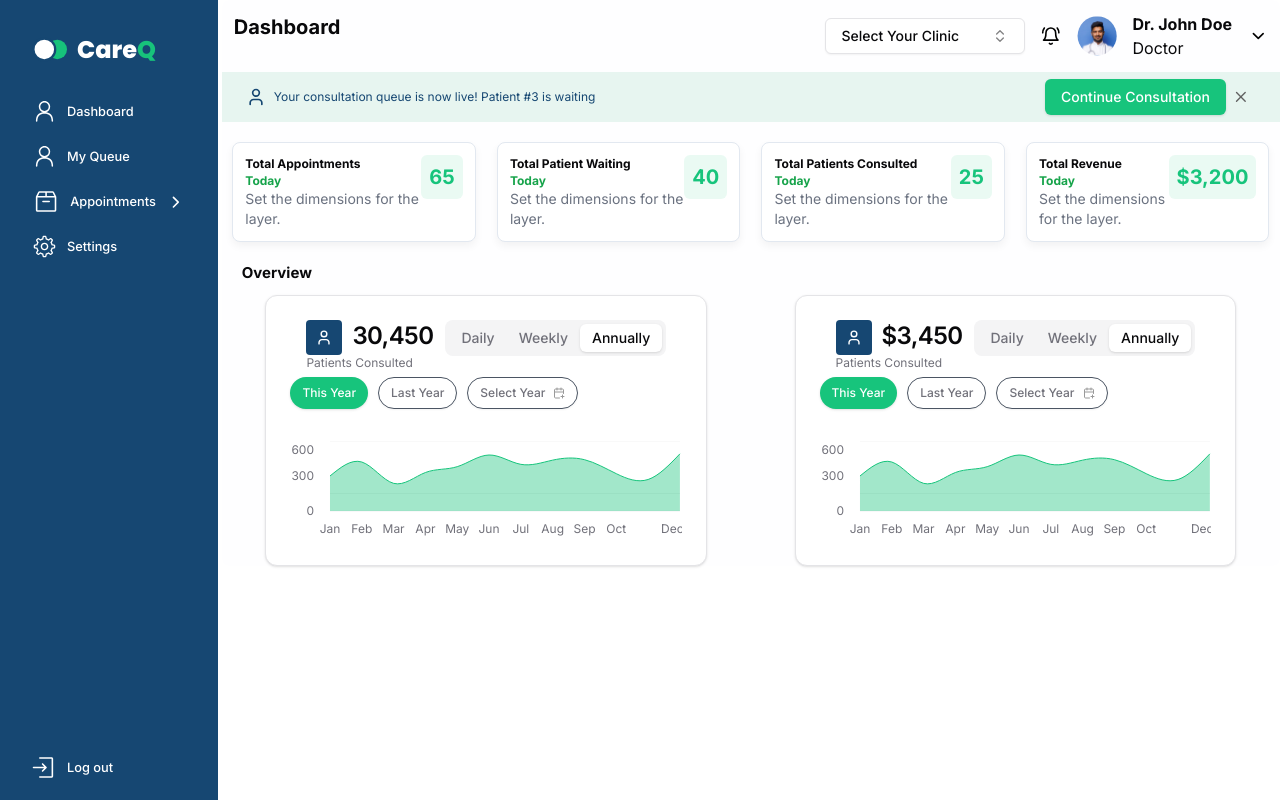
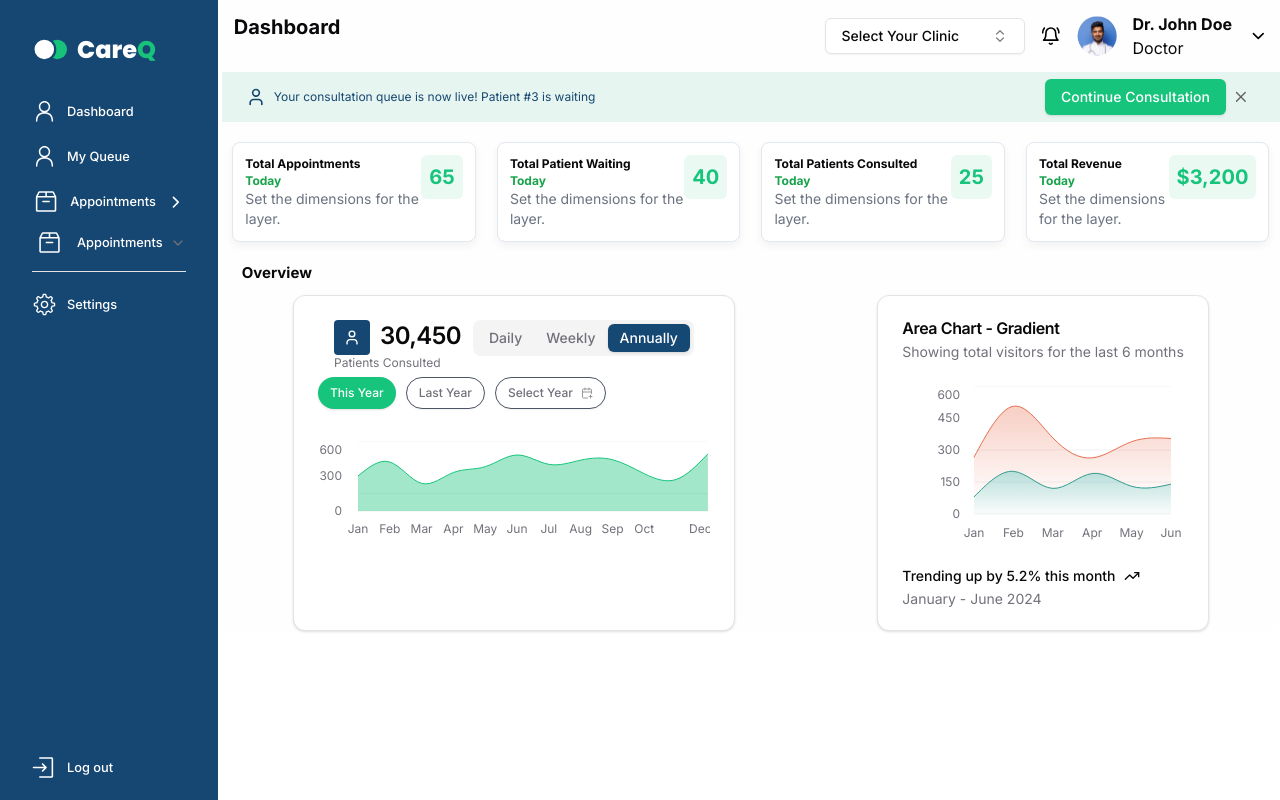
Before and after one commit to ShahidMollick/careq-webapp, a Next.js app: page /dashboard in a window 1280 px wide. Built offline with nearby package versions, Linux system fonts and the light colour scheme.

Commit message:
gradiant added

```diff
--- a/src/app/dashboard/page.tsx
+++ b/src/app/dashboard/page.tsx
@@ -6,8 +6,9 @@ import Image from "next/image";
 import { Button } from "@/components/ui/button";
 import MetricBox from '@/components/ui/metric-box';
 import MetricBoxCustom from '@/components/ui/metric-box-custom';
-import { Component } from '@/components/ui/graph-card1';
+import { PatientGraph } from '@/components/ui/graph-card1';
 import { Component2 } from '@/components/ui/graph-card2';
+import { GradientPatientGraph } from '@/components/ui/gradiant-chart';
 
 const DashboardPage: React.FC = () => {
     return (
@@ -58,8 +59,9 @@ const DashboardPage: React.FC = () => {
 
             <div className='ml-[20px] mt-[20px] font-bold text-[15px]'>Overview</div>
             <div className='flex mt-[10px]  justify-around'>
-                <Component/>
-                <Component2/>
+                <PatientGraph/>
+                {/* <Component2/> */}
+                <GradientPatientGraph/>
             </div>
 
         </div>
--- a/src/app/layout.tsx
+++ b/src/app/layout.tsx
@@ -78,6 +78,29 @@ export default function RootLayout({
                   <div className="dashboardfont">Appointments</div>
                   <img src="/chevron-left.svg" alt="left-arrow" />
                 </div>
+                <Accordion type="single" collapsible>
+                  <AccordionItem value="item-1">
+                    <AccordionTrigger>
+                      <Link href="/appointment" passHref>
+                      <div className="dashboardIcons">
+                        <svg xmlns="http://www.w3.org/2000/svg" width="35" height="25" viewBox="0 0 25 25" fill="none">
+                          <path fill-rule="evenodd" clip-rule="evenodd" d="M5.91557 2.28711C5.32035 2.28711 4.77622 2.6234 4.51004 3.15577L2.37006 7.43573C2.31551 7.54483 2.28711 7.66513 2.28711 7.78711V21.1443C2.28711 22.0121 2.99067 22.7157 3.85854 22.7157H21.1443C22.0121 22.7157 22.7157 22.0121 22.7157 21.1443V7.78711C22.7157 7.66513 22.6873 7.54482 22.6327 7.43572L20.4928 3.15581C20.2266 2.62344 19.6824 2.28716 19.0872 2.28715L12.5014 2.28713L5.91557 2.28711ZM5.91556 3.85854L11.7157 3.85856V7.00139H4.34414L5.91556 3.85854ZM13.2871 7.00139V3.85856L19.0872 3.85858L20.6586 7.00139H13.2871ZM12.5014 8.57282H21.1443V21.1443L3.85854 21.1443V8.57282H12.5014ZM9.35854 11.7157C8.9246 11.7157 8.57282 12.0675 8.57282 12.5014C8.57282 12.9353 8.9246 13.2871 9.35854 13.2871H15.6443C16.0782 13.2871 16.43 12.9353 16.43 12.5014C16.43 12.0675 16.0782 11.7157 15.6443 11.7157H9.35854Z" fill="white" />
+                        </svg>
+                        <div className="dashboardfont">Appointments</div>
+                        {/* <img src="/chevron-left.svg" alt="left-arrow" /> */}
+                      </div>
+                      </Link>
+                      </AccordionTrigger>
+                    <AccordionContent>
+
+                    </AccordionContent>
+                    <AccordionContent>
+                      Yes. It adheres to the WAI-ARIA design pattern.
+                    </AccordionContent>
+                  </AccordionItem>
+                </Accordion>
+
+
 
               </Link>
 
--- /dev/null
+++ b/src/components/ui/gradiant-chart.tsx
@@ -0,0 +1,133 @@
+"use client"
+
+import { TrendingUp } from "lucide-react"
+import { Area, AreaChart, CartesianGrid, XAxis,YAxis } from "recharts"
+
+import {
+    Card,
+    CardContent,
+    CardDescription,
+    CardFooter,
+    CardHeader,
+    CardTitle,
+} from "@/components/ui/card"
+import {
+    ChartConfig,
+    ChartContainer,
+    ChartTooltip,
+    ChartTooltipContent,
+} from "@/components/ui/chart"
+const chartData = [
+    { month: "January", desktop: 186, mobile: 80 },
+    { month: "February", desktop: 305, mobile: 200 },
+    { month: "March", desktop: 237, mobile: 120 },
+    { month: "April", desktop: 73, mobile: 190 },
+    { month: "May", desktop: 209, mobile: 130 },
+    { month: "June", desktop: 214, mobile: 140 },
+]
+
+const chartConfig = {
+    desktop: {
+        label: "Desktop",
+        color: "hsl(var(--chart-1))",
+    },
+    mobile: {
+        label: "Mobile",
+        color: "hsl(var(--chart-2))",
+    },
+} satisfies ChartConfig
+
+export function GradientPatientGraph() {
+    return (
+        <Card>
+            <CardHeader>
+                <CardTitle>Area Chart - Gradient</CardTitle>
+                <CardDescription>
+                    Showing total visitors for the last 6 months
+                </CardDescription>
+            </CardHeader>
+            <CardContent>
+                <ChartContainer config={chartConfig}>
+                    <AreaChart
+                        accessibilityLayer
+                        data={chartData}
+                        margin={{
+                            left: 12,
+                            right: 12,
+                        }}
+                    >
+                        <CartesianGrid vertical={false} />
+                        <XAxis
+                            dataKey="month"
+                            tickLine={false}
+                            axisLine={false}
+                            tickMargin={8}
+                            tickFormatter={(value) => value.slice(0, 3)}
+                        />
+                        <YAxis
+                            tickLine={false}
+                            axisLine={false}
+                            tickMargin={8}
+                            tickCount={5}
+                        />
+                        <ChartTooltip cursor={false} content={<ChartTooltipContent />} />
+                        <defs>
+                            <linearGradient id="fillDesktop" x1="0" y1="0" x2="0" y2="1">
+                                <stop
+                                    offset="5%"
+                                    stopColor="var(--color-desktop)"
+                                    stopOpacity={0.8}
+                                />
+                                <stop
+                                    offset="95%"
+                                    stopColor="var(--color-desktop)"
+                                    stopOpacity={0.1}
+                                />
+                            </linearGradient>
+                            <linearGradient id="fillMobile" x1="0" y1="0" x2="0" y2="1">
+                                <stop
+                                    offset="5%"
+                                    stopColor="var(--color-mobile)"
+                                    stopOpacity={0.8}
+                                />
+                                <stop
+                                    offset="95%"
+                                    stopColor="var(--color-mobile)"
+                                    stopOpacity={0.1}
+                                />
+                            </linearGradient>
+                        </defs>
+                        <Area
+                            dataKey="mobile"
+                            type="natural"
+                            fill="url(#fillMobile)"
+                            fillOpacity={0.4}
+                            stroke="var(--color-mobile)"
+                            stackId="a"
+                        />
+                        <Area
+                            dataKey="desktop"
+                            type="natural"
+                            fill="url(#fillDesktop)"
+                            fillOpacity={0.4}
+                            stroke="var(--color-desktop)"
+                            stackId="a"
+                        />
+                    </AreaChart>
+                </ChartContainer>
+            </CardContent>
+            <CardFooter>
+                <div className="flex w-full items-start gap-2 text-sm">
+                    <div className="grid gap-2">
+                        <div className="flex items-center gap-2 font-medium leading-none">
+                            Trending up by 5.2% this month <TrendingUp className="h-4 w-4" />
+                        </div>
+                        <div className="flex items-center gap-2 leading-none text-muted-foreground">
+                            January - June 2024
+                        </div>
+                    </div>
+                </div>
+            </CardFooter>
+        </Card>
+    )
+}
--- a/src/components/ui/graph-card1.tsx
+++ b/src/components/ui/graph-card1.tsx
@@ -44,7 +44,7 @@ const chartConfig = {
     },
 } satisfies ChartConfig
 
-export function Component() {
+export function PatientGraph() {
     return (
         <Card className="">
             <Tabs defaultValue="annually" className="">
@@ -212,6 +212,7 @@ export function Component() {
                     </TabsContent>
 
                 </CardContent>
+
             </Tabs>
         </Card>
     )
--- a/src/components/ui/tabs.tsx
+++ b/src/components/ui/tabs.tsx
@@ -29,7 +29,7 @@ const TabsTrigger = React.forwardRef<
   <TabsPrimitive.Trigger
     ref={ref}
     className={cn(
-      "inline-flex items-center justify-center whitespace-nowrap rounded-md px-3 py-1 text-sm font-medium ring-offset-background transition-all focus-visible:outline-none focus-visible:ring-2 focus-visible:ring-ring focus-visible:ring-offset-2 disabled:pointer-events-none disabled:opacity-50 data-[state=active]:bg-background data-[state=active]:text-foreground data-[state=active]:shadow",
+      "inline-flex items-center justify-center whitespace-nowrap rounded-md px-3 py-1 text-sm font-medium ring-offset-background transition-all focus-visible:outline-none focus-visible:ring-2 focus-visible:ring-ring focus-visible:ring-offset-2 disabled:pointer-events-none disabled:opacity-50 data-[state=active]:bg-secondary data-[state=active]:text-white data-[state=active]:shadow",
       className
     )}
     {...props}
```
